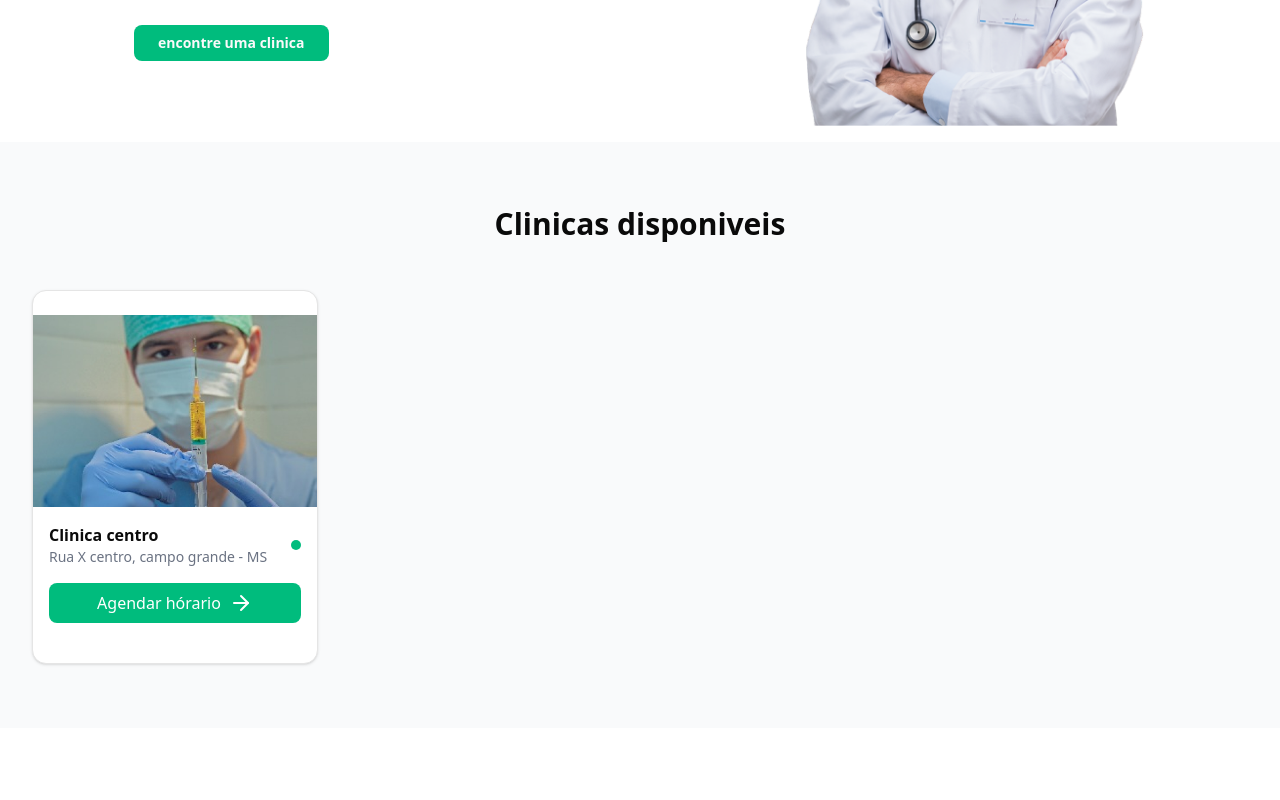
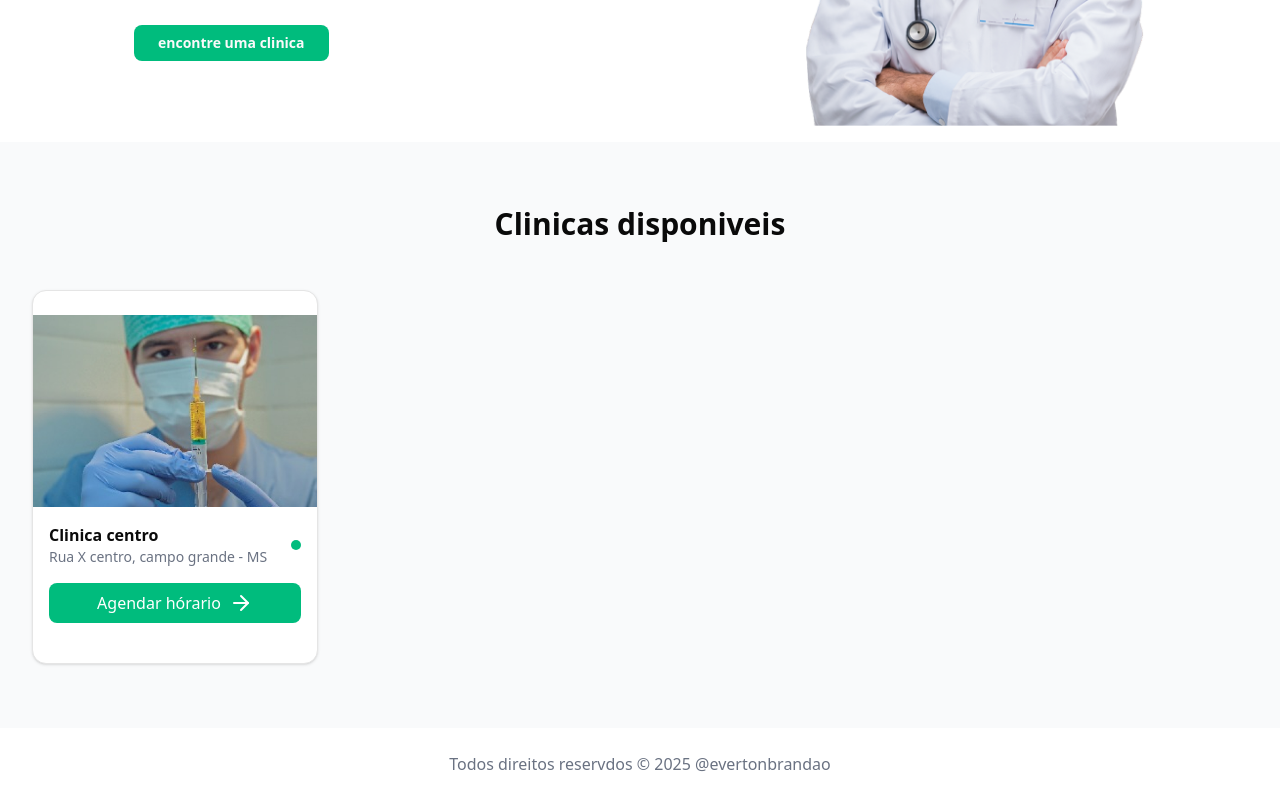
Before and after one commit to Everton3012/sass_nextjs, a Next.js app: page / in a window 1280 px wide. Shown: the part 385-1185 px from the top of the page. Before the commit the page ends 1113 px from the top, so only its background shows below. Built offline with nearby package versions, Linux system fonts and the light colour scheme.

Commit message:
Adiciona componente Footer à página inicial e implementa estrutura do rodapé

```diff
--- /dev/null
+++ b/src/app/(public)/_components/footer.tsx
@@ -0,0 +1,7 @@
+export function Footer() {
+    return (
+        <footer className="py-6 text-center text-gray-500 text-sm md:text-base">
+            <p>Todos direitos reservdos © {new Date().getFullYear()} <span className="hover:text-black"><a href="https://www.linkedin.com/in/evertonbrandao/">@evertonbrandao</a></span></p>
+        </footer>
+    )
+}
--- a/src/app/(public)/page.tsx
+++ b/src/app/(public)/page.tsx
@@ -1,3 +1,4 @@
+import { Footer } from "./_components/footer";
 import { Header } from "./_components/header";
 import { Hero } from "./_components/hero";
 import { Professionals } from "./_components/professionals";
@@ -9,6 +10,7 @@ export default function Home() {
       <div>
         <Hero />
         <Professionals />
+        <Footer />
       </div>
     </section>
   );
```
